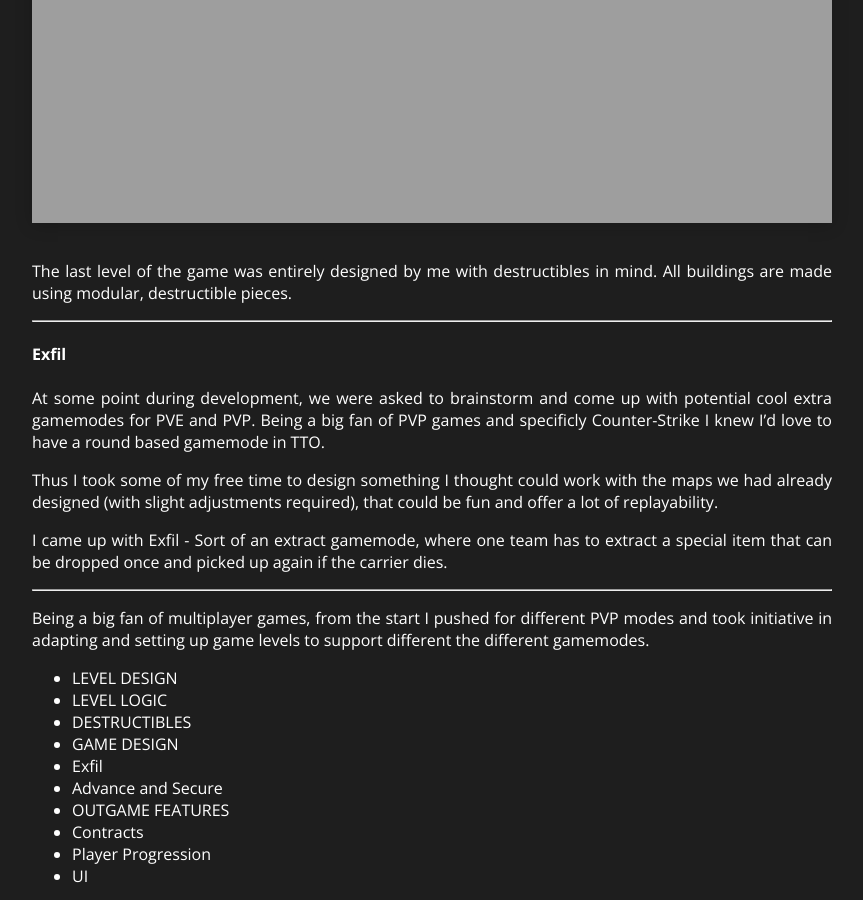
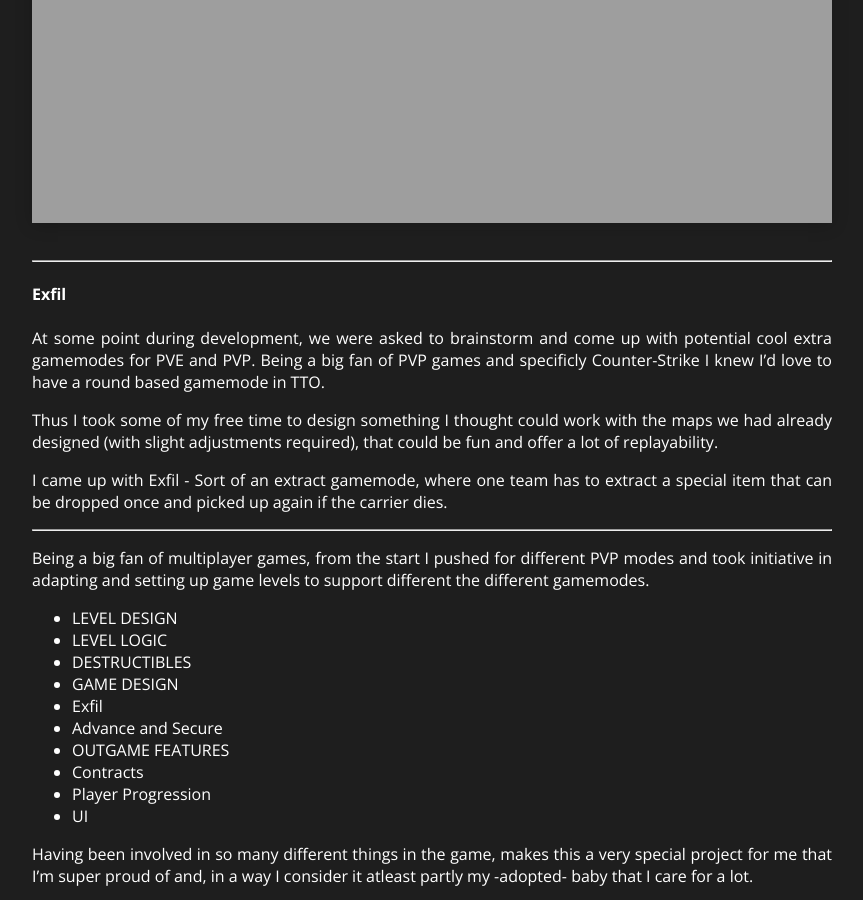
Before and after one commit to THEREALUNREAL/THEREALUNREAL.github.io, a Jekyll site: the page built from _posts/2021-12-07-ThunderTierOne.markdown, in a window 1280 px wide and 900 px high, scrolled down 2247 px. Shown: the whole window, without its empty margins (208-1071 px from the left). Built offline with Jekyll 4.4.1, drawn with Linux system fonts in a browser that asks for light colours; nearby versions of some CDN libraries.

Commit message:
Update 2021-12-07-ThunderTierOne.markdown

```diff
--- a/_posts/2021-12-07-ThunderTierOne.markdown
+++ b/_posts/2021-12-07-ThunderTierOne.markdown
@@ -36,8 +36,6 @@ Thunder had quite a small team of developers, and while this has its obvious dow
 We wanted the world to feel real and chaotic, featuring a decent degree of destruction in the environment. I was tasked with creating all destructibles using Houdini and UE4. It was no simple task but the result was quite satisfying once in the game.
 
 [![TTO #1]({{ site.url }}/images/ThunderTierOne/destructibles1.gif)]({{ site.url }}/images/ThunderTierOne/destructibles1.gif)
-
-The last level of the game was entirely designed by me with destructibles in mind. All buildings are made using modular, destructible pieces.
 
 <hr>
 
```
